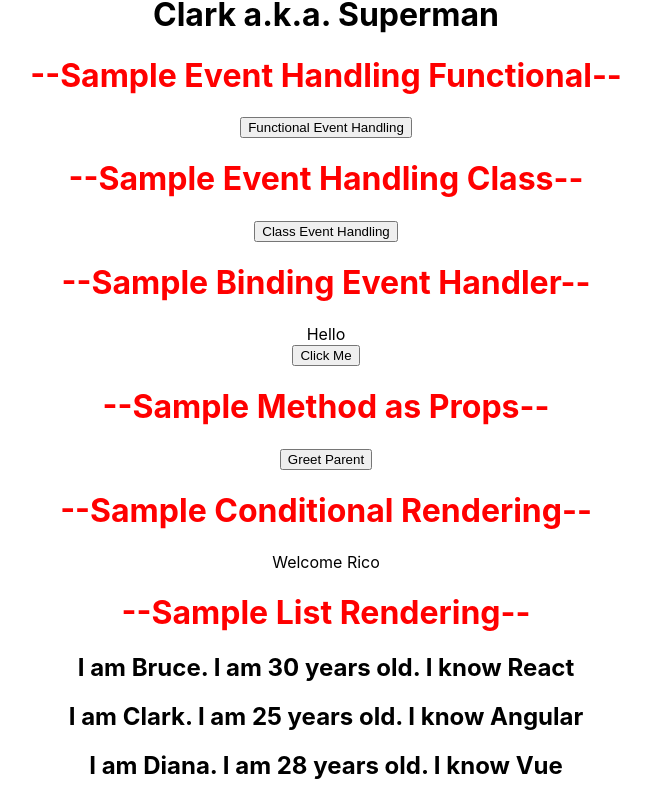
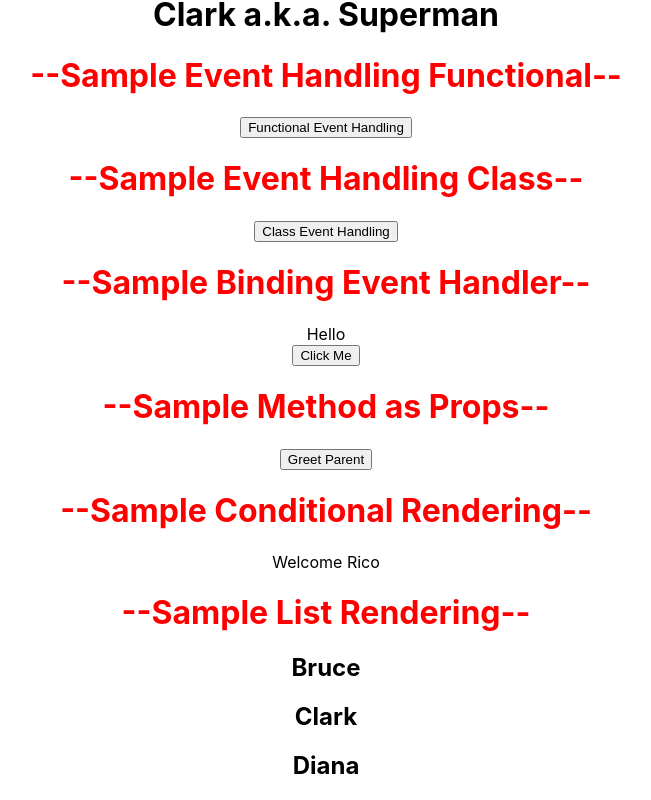
Before and after one commit to mirjSolution/react-front-to-back, a React (Create React App) app: page / in a window 1280 px wide. Shown: the part 1653-2453 px from the top of the page, without its empty margins (314-965 px from the left). Built offline with nearby package versions, Linux system fonts and the light colour scheme.

Commit message:
Index as a key on list

```diff
--- a/src/components/listRendering/NameList.js
+++ b/src/components/listRendering/NameList.js
@@ -2,32 +2,32 @@
 
 function NameList() {
   // Using Array
-  //   const names = ['Bruce', 'Clark', 'Diana'];
-  //   const nameList = names.map((name) => <h2>{name}</h2>);
+  const names = ['Bruce', 'Clark', 'Diana'];
+  const nameList = names.map((name) => <h2>{name}</h2>);
   //   Using Object
-  const persons = [
-    {
-      id: 1,
-      name: 'Bruce',
-      age: 30,
-      skill: 'React',
-    },
-    {
-      id: 2,
-      name: 'Clark',
-      age: 25,
-      skill: 'Angular',
-    },
-    {
-      id: 3,
-      name: 'Diana',
-      age: 28,
-      skill: 'Vue',
-    },
-  ];
-  const personList = persons.map((person) => (
-    <Person key={person.id} person={person} />
-  ));
+  //   const persons = [
+  //     {
+  //       id: 1,
+  //       name: 'Bruce',
+  //       age: 30,
+  //       skill: 'React',
+  //     },
+  //     {
+  //       id: 2,
+  //       name: 'Clark',
+  //       age: 25,
+  //       skill: 'Angular',
+  //     },
+  //     {
+  //       id: 3,
+  //       name: 'Diana',
+  //       age: 28,
+  //       skill: 'Vue',
+  //     },
+  //   ];
+  //   const personList = persons.map((person) => (
+  //     <Person key={person.id} person={person} />
+  //   ));
   return (
     //   Approach 1 using array
     // <div>
@@ -36,9 +36,10 @@
     //   ))}
     // </div>
     // Approach 2 using array
-    // <div>{nameList}</div>
+    <div>{nameList}</div>
     // Approach 3 using object passing the props in components
-    <div>{personList}</div>
+    // Approach 3 using object
+    // <div>{personList}</div>
   );
 }
 
```
